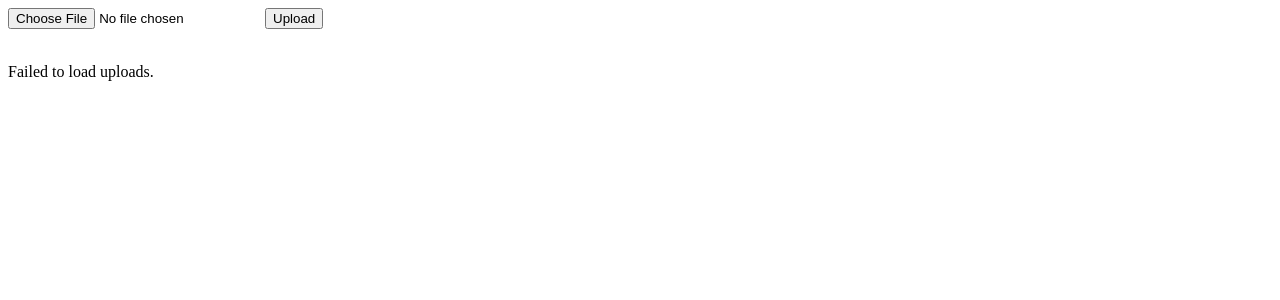
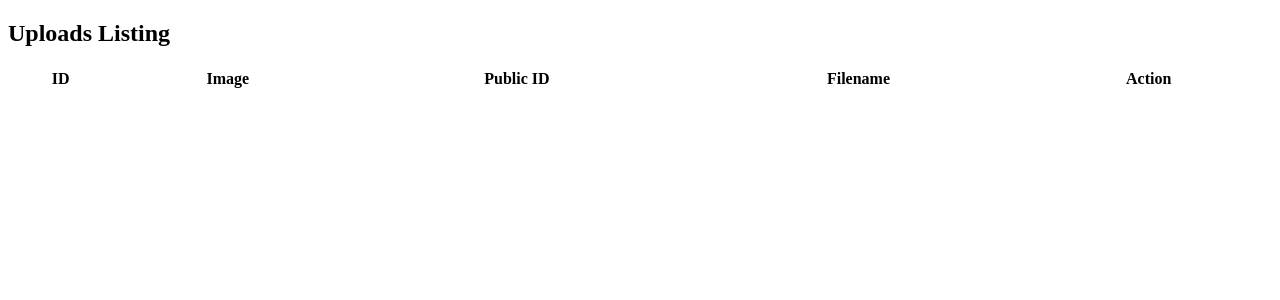
Before and after one commit to StormyRex/blog-management-system, a PHP site: page /upload-page.php in a window 1280 px wide. Shown: the top 300 px of the page. Run offline with PHP 8.4, Linux system fonts and the light colour scheme; lists and menus that the app fills with data are empty; some libraries are stand-ins or nearby versions.

Commit message:
Completed project setup, APIs, upload system and helpers

```diff
--- a/upload-page.php
+++ b/upload-page.php
@@ -1,178 +1,145 @@
 <!DOCTYPE html>
-
 <html>
 
 <head>
+    <title>Uploads Listing</title>
 
-    <title>Upload</title>
+    <meta charset="UTF-8">
+
+    <link
+        rel="stylesheet"
+        href="https://cdn.datatables.net/1.13.8/css/jquery.dataTables.min.css"
+    >
 
     <script src="https://code.jquery.com/jquery-3.7.1.min.js"></script>
 
+    <script src="https://cdn.datatables.net/1.13.8/js/jquery.dataTables.min.js"></script>
 </head>
 
 <body>
 
-    <form id="uploadForm">
+    <h2>Uploads Listing</h2>
 
-        <input
-            type="file"
-            name="image"
-            required
+    <table
+        id="uploadsTable"
+        class="display"
+        style="width:100%"
     >
 
-        <button type="submit">
-            Upload
-        </button>
+        <thead>
+            <tr>
+                <th>ID</th>
+                <th>Image</th>
+                <th>Public ID</th>
+                <th>Filename</th>
+                <th>Action</th>
+            </tr>
+        </thead>
 
-    </form>
+        <tbody>
 
-    <br>
+        </tbody>
 
-    <div id="result"></div>
-
-    <div id="uploads"></div>
+    </table>
 
     <script>
 
-        function renderUploads(uploads) {
+        let uploadsTable;
 
-            $('#uploads').empty();
-
-            if (!Array.isArray(uploads) || uploads.length === 0) {
-                $('#uploads').html(
-                    '<p>No uploads found.</p>'
-                );
-                return;
-            }
-
-            const html = uploads.map(function (upload) {
-                const filename = upload.filename || '';
-                const publicId = upload.public_id || '';
-                const url = upload.url || '';
-
-                return `
-                    <div class="upload-card" data-id="${upload.id}">
-                        <img
-                            src="${url}"
-                            width="200"
-                        >
-                        <p>Filename: ${filename}</p>
-                        <p>Public ID: ${publicId}</p>
-                        <button
-                            class="delete-upload"
-                            data-id="${upload.id}"
-                        >
-                            Delete
-                        </button>
-                    </div>
-                `;
-            }).join('');
-
-            $('#uploads').html(html);
-        }
-
-        function loadUploads() {
+        function loadUploads()
+        {
             $.ajax({
 
                 url: '/blog-management-system/api/uploads',
 
                 type: 'GET',
 
-                success: function (response) {
+                success: function(response)
+                {
+                    if (!response.success) {
 
-                    if (response && response.success) {
-                        renderUploads(
-                            response.data?.uploads
-                        );
+                        alert(response.message);
+
                         return;
                     }
 
-                    $('#uploads').html(
-                        '<p>Failed to load uploads.</p>'
-                    );
+                    if ($.fn.DataTable.isDataTable('#uploadsTable')) {
+
+                        uploadsTable.destroy();
+                    }
+
+                    let rows = '';
+
+                    response.data.uploads.forEach(function(upload) {
+
+                        rows += `
+                            <tr id="upload-row-${upload.id}">
+
+                                <td>
+                                    ${upload.id}
+                                </td>
+
+                                <td>
+                                    <img
+                                        src="${upload.url}"
+                                        width="120"
+                                        style="border-radius:8px"
+                                    >
+                                </td>
+
+                                <td>
+                                    ${upload.public_id}
+                                </td>
+
+                                <td>
+                                    ${upload.filename}
+                                </td>
+
+                                <td>
+                                    <button
+                                        class="delete-upload"
+                                        data-id="${upload.id}"
+                                        style="
+                                            background:red;
+                                            color:white;
+                                            border:none;
+                                            padding:8px 12px;
+                                            cursor:pointer;
+                                            border-radius:5px;
+                                        "
+                                    >
+                                        Delete
+                                    </button>
+                                </td>
+
+                            </tr>
+                        `;
+                    });
+
+                    $('#uploadsTable tbody').html(rows);
+
+                    uploadsTable = $('#uploadsTable').DataTable();
                 },
 
-                error: function (xhr) {
-
+                error: function(xhr)
+                {
                     console.log(xhr.responseText);
-                    $('#uploads').html(
-                        '<p>Failed to load uploads.</p>'
-                    );
                 }
-
             });
         }
 
-        $('#uploadForm').submit(function (e) {
-
-            e.preventDefault();
-
-            let formData = new FormData(this);
-
-            $.ajax({
-
-                url: '/blog-management-system/api/upload',
-
-                type: 'POST',
-
-                data: formData,
-
-                processData: false,
-
-                contentType: false,
-
-                success: function (response) {
-
-                    console.log(response);
-
-                    if (!response || !response.data) {
-                        $('#result').html(
-                            `<p>${response?.message || 'Upload failed'}</p>`
-                        );
-                        return;
-                    }
-
-                    const message = response.message || 'Upload complete';
-                    const dbError = response.data?.db_error
-                        ? `<p>${response.data.db_error}</p>`
-                        : '';
-
-                    $('#result').html(
-
-                        `
-                        <p>${message}</p>
-                        ${dbError}
-                        `
-                    );
-
         loadUploads();
-                },
-
-                error: function (xhr) {
-
-                    console.log(xhr.responseText);
-                }
-
-            });
-
-        });
 
         $(document).on(
             'click',
             '.delete-upload',
-            function () {
+            function()
+        {
+            const uploadId = $(this).data('id');
 
-                const id = $(this).data('id');
-
-                if (!id) {
+            if (!confirm('Are you sure you want to delete this upload?')) {
                 return;
             }
-
-                if (!confirm('Delete this upload?')) {
-                    return;
-                }
-
-                const button = $(this);
 
             $.ajax({
 
@@ -181,36 +148,34 @@
                 type: 'POST',
 
                 data: {
-                        id: id
+                    id: uploadId
                 },
 
-                    success: function (response) {
+                success: function(response)
+                {
+                    if (!response.success) {
 
-                        if (response && response.success) {
-                            button
-                                .closest('.upload-card')
-                                .remove();
+                        alert(response.message);
+
                         return;
                     }
 
-                        alert(
-                            response?.message
-                            || 'Something went wrong'
-                        );
+                    alert(response.message);
+
+                    uploadsTable
+                        .row(
+                            $(`#upload-row-${uploadId}`)
+                        )
+                        .remove()
+                        .draw();
                 },
 
-                    error: function (xhr) {
-
+                error: function(xhr)
+                {
                     console.log(xhr.responseText);
-                        alert('Something went wrong');
                 }
-
             });
-
-            }
-        );
-
-        loadUploads();
+        });
 
     </script>
 
```
Lines whose indentation alone changed are shown as unchanged.
